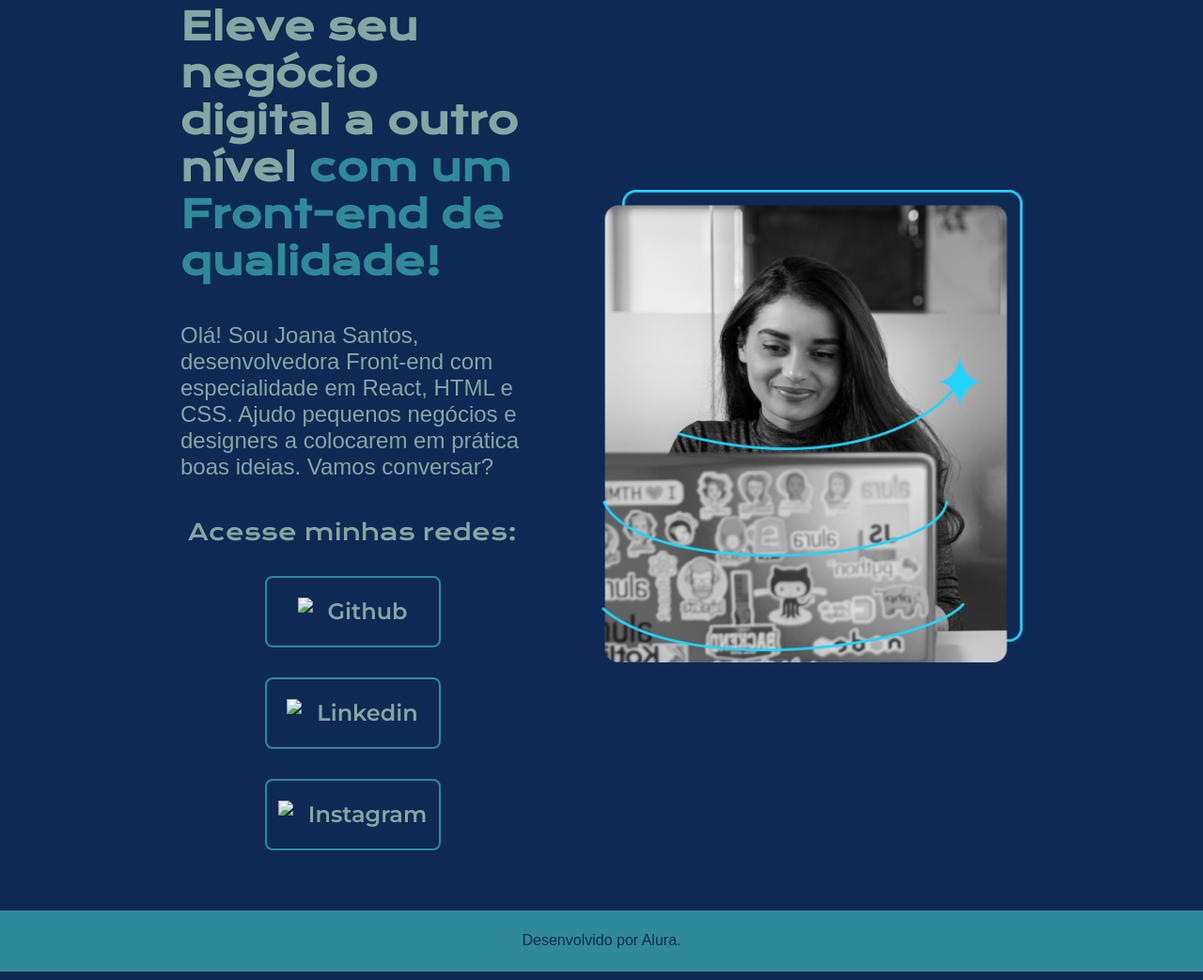
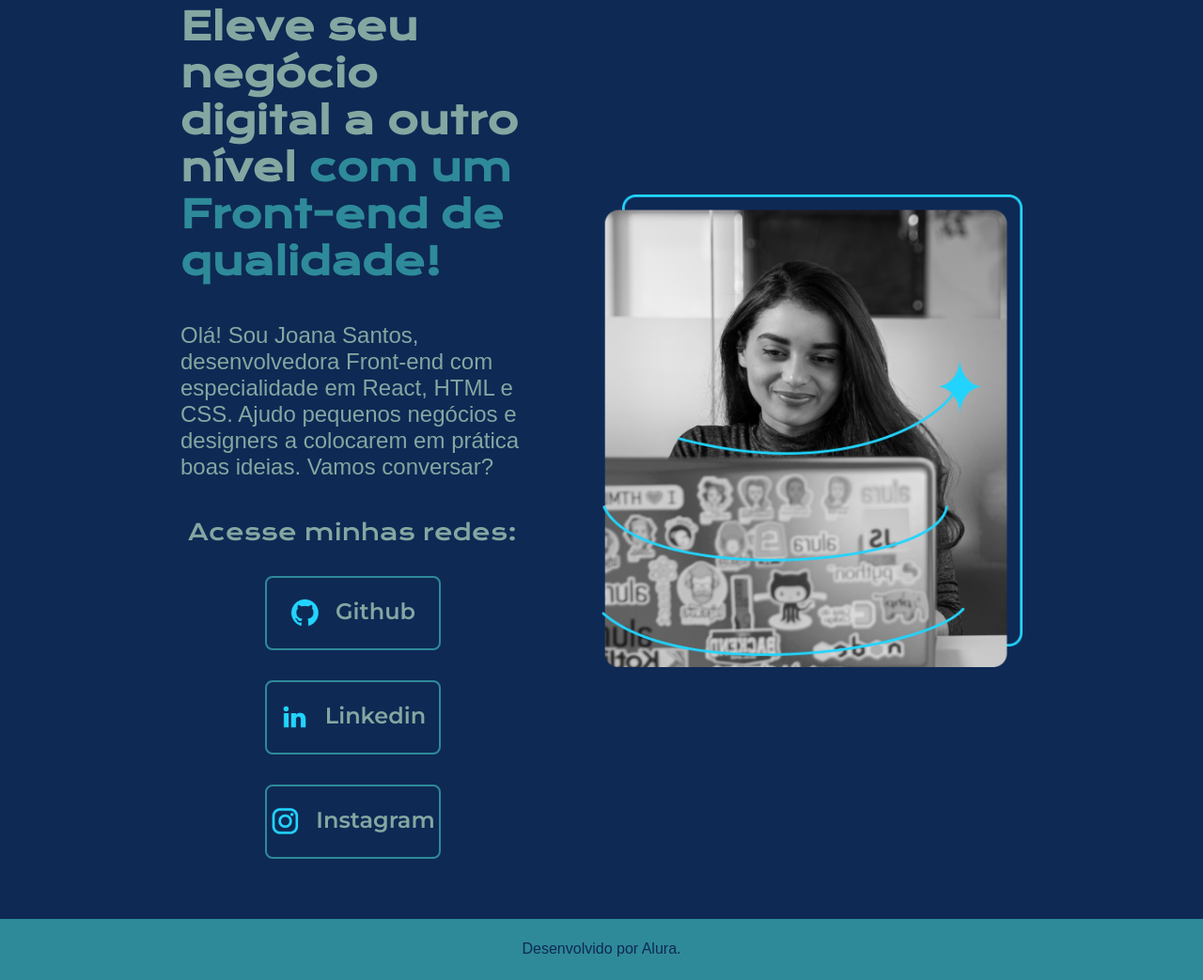
Before and after one commit to jotapecarvalho92/portifolio, a plain HTML site: page index.html in a window 1280 px wide. Shown: the part 115-1158 px from the top of the page at 94% size. Drawn offline with nearby package versions, Linux system fonts and the light colour scheme; files that its build step writes are made by us from their sources.

Commit message:
Update index.html

```diff
--- a/index.html
+++ b/index.html
@@ -5,7 +5,7 @@
     <meta http-equiv="X-UA-Compatible" content="IE=edge">
     <meta name="viewport" content="width=device-width, initial-scale=1.0">
     <title> Portifolio </title>
-    <link rel="stylesheet" href="./estilos/style.css">
+    <link rel="stylesheet" href="style.css">
 
 </head>
 <body>
@@ -22,15 +22,15 @@
                 <div class = "apresentacao__links">
                     <h2 class = "apresentacao__links__titulo">Acesse minhas redes:</h2>
                     <a class = "apresentacao__links__navegacao" href="https://github.com/jotapecarvalho92">
-                        <img src="./assets/github.png">
+                        <img src="github.png">
                         Github
                     </a>
                     <a class = "apresentacao__links__navegacao" href="https://www.linkedin.com/in/jo%C3%A3o-carvalho-7380b9157/">
-                        <img src ="./assets/linkedin.png">
+                        <img src ="linkedin.png">
                         Linkedin
                     </a>
                     <a class = "apresentacao__links__navegacao" href="https://www.instagram.com/jotapecarvalho/">
-                        <img src ="./assets/instagram.png" href="https://www.instagram.com/jotapecarvalho/">
+                        <img src ="instagram.png" href="https://www.instagram.com/jotapecarvalho/">
                         Instagram
                     </a>
                 </div>
```
